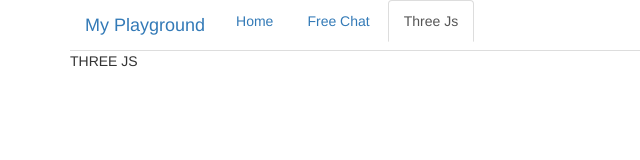
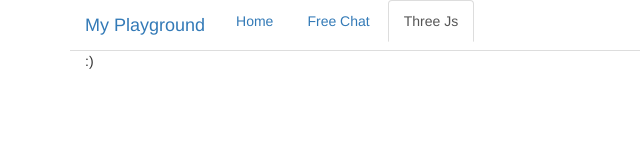
Before and after one commit to MarceloSevergnini/app-playground, an Electron app: page src/index.html in a window 1280 px wide. Both pictures are taken after a click on the link "Three Js". Shown: the full height of the page, 0-640 px from the left. Drawn offline with nearby package versions, Linux system fonts and the light colour scheme.

Commit message:
layout threejs controller

```diff
--- a/src/partials/threeJs.html
+++ b/src/partials/threeJs.html
@@ -1,5 +1,8 @@
-<div>
+<div ng-controller="threeController">
 
-    THREE JS
+    <div id="three_container" class="col-md-12">
+        :)
+    </div>
+
 
 </div>
```
